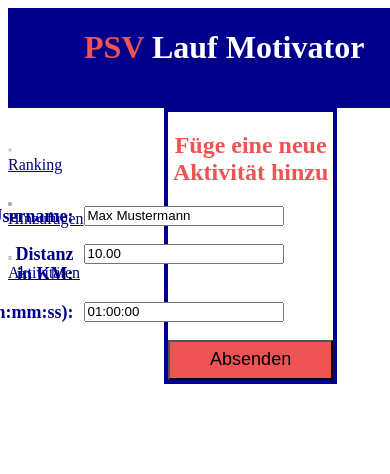
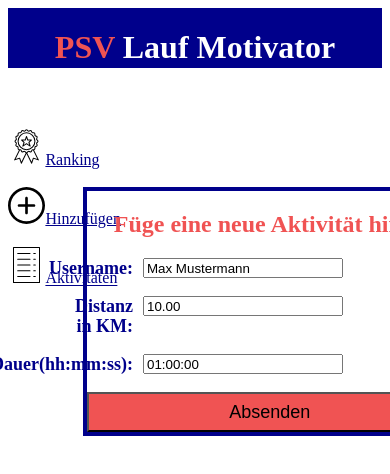
Before and after one commit to CreaTorAleXander/corona-motivator, a website: page public/views/addWorkout.html in a window 390 px wide. Shown: the top 474 px of the page. Drawn offline with Linux system fonts and the light colour scheme.

Commit message:
Change Title and Change Handy View A bit

```diff
--- a/public/styles/addworkoutstyle.css
+++ b/public/styles/addworkoutstyle.css
@@ -76,3 +76,30 @@ form{
     background-color: rgba(240, 83, 83);
     font-size: large;
 }
+
+
+@media only screen and (max-width: 1000px) {
+
+    .container{
+        display: grid;
+        grid-template-rows: 10% 10% 80% ;
+        grid-template-columns: 100%;
+        row-gap: 30px;
+    }
+    .heading{
+        grid-row: 1;
+        grid-column: 1;
+    }
+    .navigation{
+        grid-row: 2;
+        grid-column: 1;
+    }
+    /* add workout */
+    .input_section{
+    grid-column: 1 ;
+    grid-row:3 ;
+    width: 100%;
+    height: 100%;
+}
+
+  }
--- a/public/styles/style.css
+++ b/public/styles/style.css
@@ -90,7 +90,7 @@ a{
         display: grid;
         grid-template-rows: 10% 10% 30% 30% 30%;
         grid-template-columns: 100%;
-        row-gap: 10px;
+        row-gap: 30px;
     }
     .heading{
         grid-row: 1;
--- a/public/views/addWorkout.html
+++ b/public/views/addWorkout.html
@@ -6,7 +6,7 @@
     <link rel="icon" type="image/jpg" href="../ball.jpg">
     <script language="javascript" type="text/javascript" src="../scripts/workout-handling.js"></script>
     <link rel="stylesheet" href="../styles/addworkoutstyle.css">
-    <title>Corona Motivator</title>
+    <title>Lauf Motivator</title>
   </head>
   <body>
     <div class="container">
```
Also changed, not shown: public/index.html (+1 -1 lines), public/views/allWorkouts.html (+1 -1 lines).
